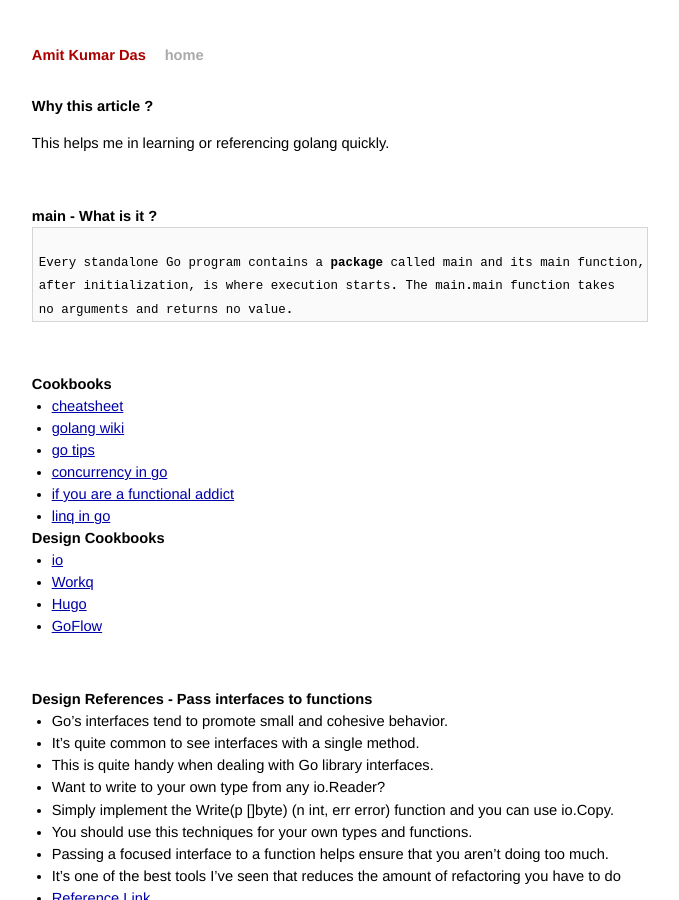
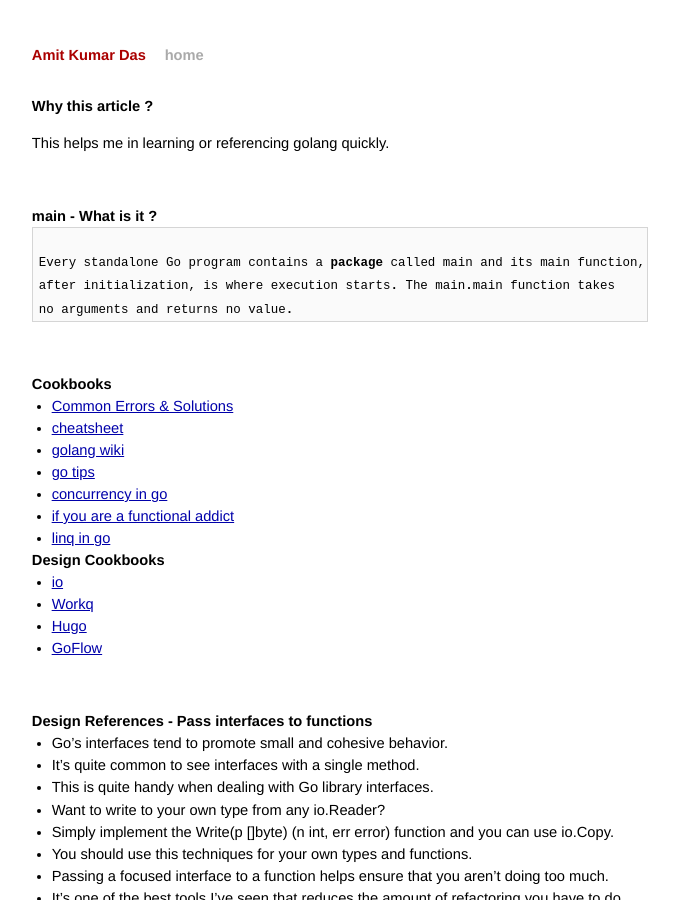
Before and after one commit to AmitKumarDas/amitkumardas.github.io, a Jekyll site: the page built from _posts/2016-07-14-my-golang-refresher.md, in a window 1280 px wide and 900 px high. Shown: the whole window, without its empty margins (300-979 px from the left). Built offline with Jekyll 4.4.1, drawn with Linux system fonts in a browser that asks for light colours.

Commit message:
Update 2016-07-14-my-golang-refresher.md

```diff
--- a/_posts/2016-07-14-my-golang-refresher.md
+++ b/_posts/2016-07-14-my-golang-refresher.md
@@ -22,6 +22,7 @@ no arguments and returns no value.
 
 ### Cookbooks
 
+- [Common Errors & Solutions](http://devs.cloudimmunity.com/gotchas-and-common-mistakes-in-go-golang/)
 - [cheatsheet](https://github.com/a8m/go-lang-cheat-sheet)
 - [golang wiki](https://github.com/golang/go/wiki)
 - [go tips](https://github.com/beyondns/gotips)
```
